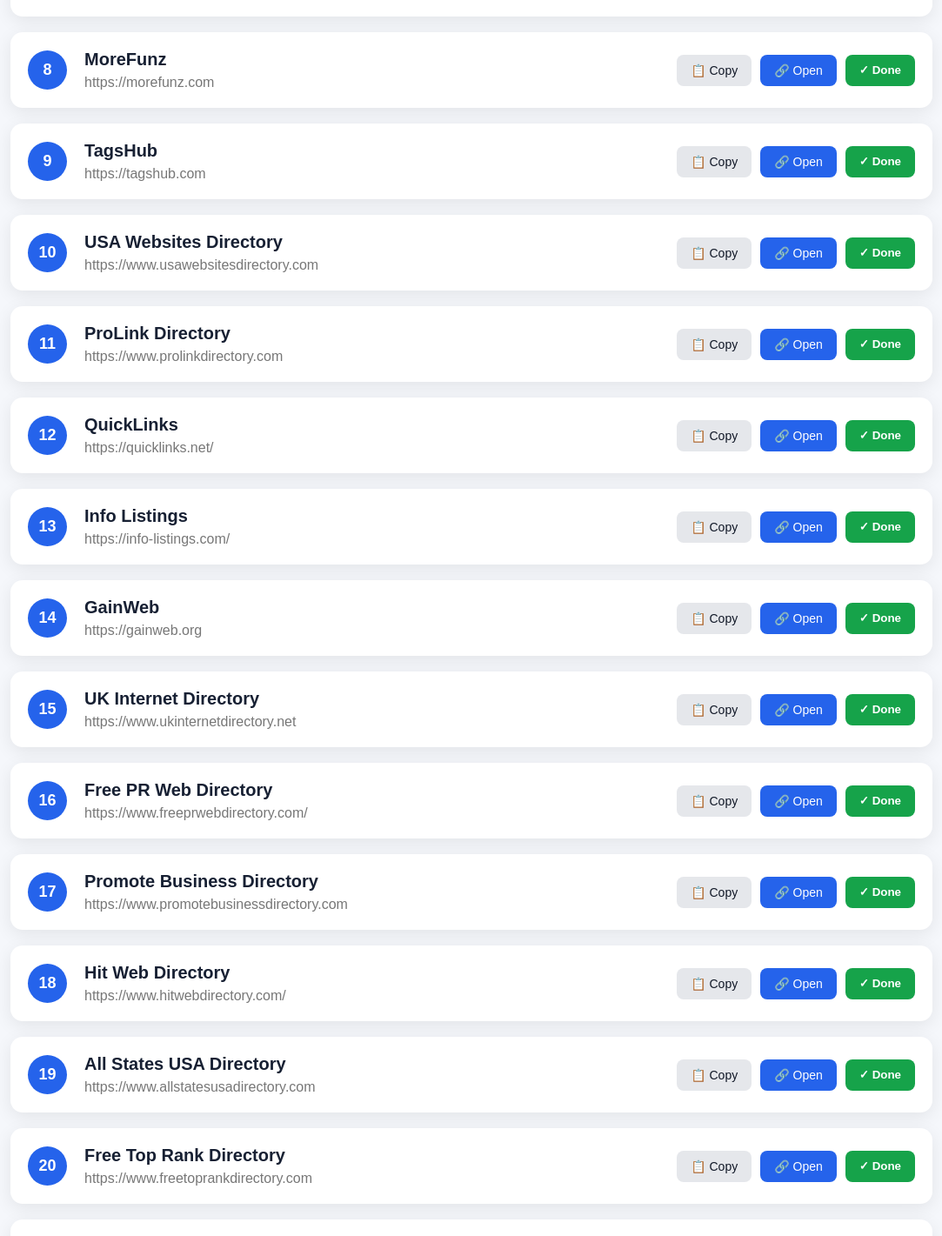
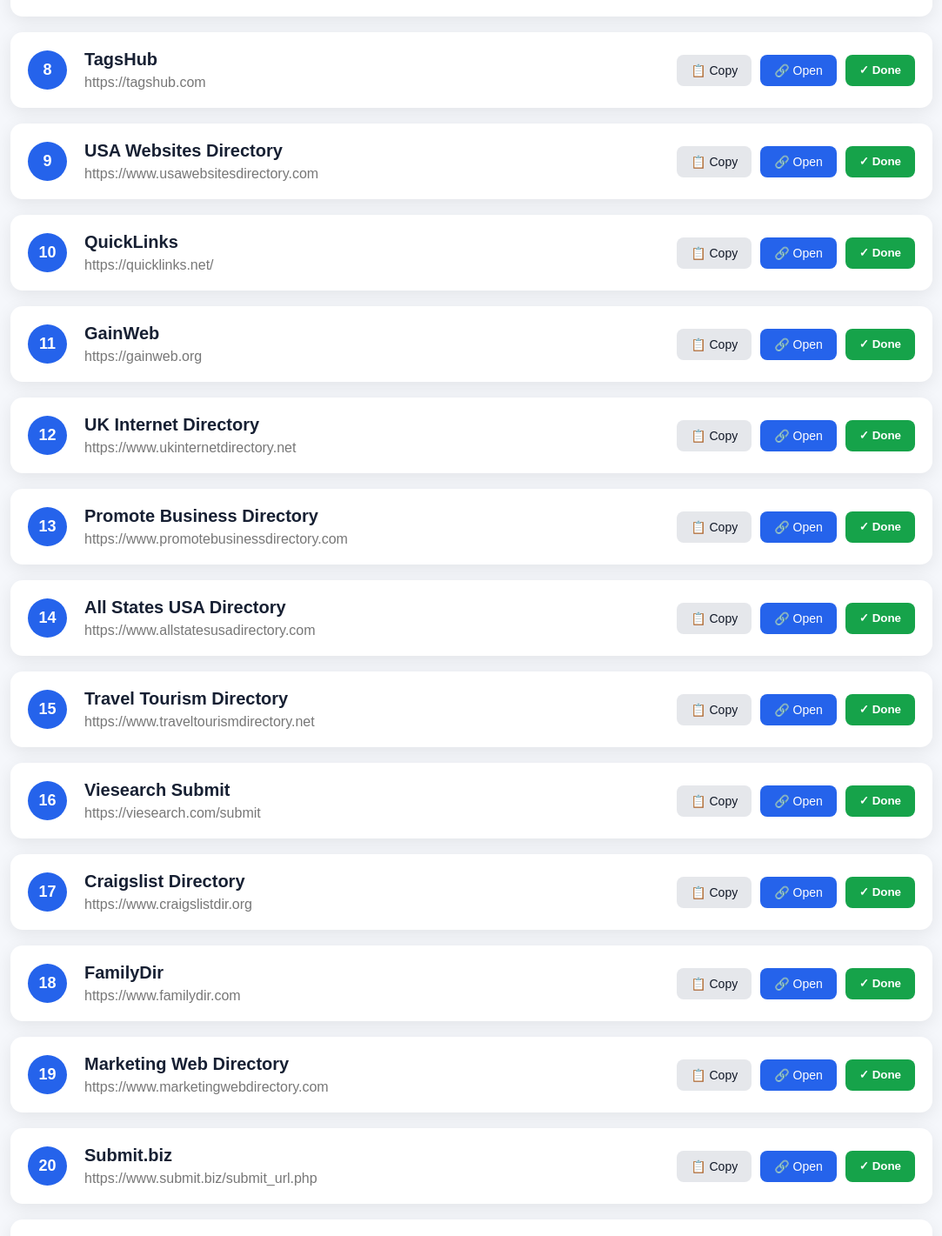
Before and after one commit to maheshwar910262-alt/digital-marketing-hub, a React (Vite) app: page /backlinks in a window 1280 px wide. Shown: the part 1331-2752 px from the top of the page at 87% size, without its empty margins (98-1181 px from the left). Built offline with nearby package versions, Linux system fonts and the light colour scheme.

Commit message:
Update backlink sites

```diff
--- a/src/App.css
+++ b/src/App.css
@@ -710,3 +710,15 @@
   }
 
 }
+.hero {
+  width: 100%;
+  margin: 0 auto 35px;
+  padding: 0;
+}
+
+.hero-banner {
+  display: block;
+  width: 100%;
+  height: auto;
+  border-radius: 14px;
+}
--- a/src/App.jsx
+++ b/src/App.jsx
@@ -14,6 +14,7 @@
 import MetaAds from "./pages/MetaAds";
 import LocalSEO from "./pages/LocalSEO";
 import EmailMarketing from "./pages/EmailMarketing";
+import heroImage from "./assets/hero.png";
 import {
   Routes,
   Route,
@@ -439,13 +440,11 @@
       ================================================= */}
 
       <section className="hero">
-
   <img
-    src="/hero.png"
+    src={heroImage}
     alt="Digital Marketing Learning Hub"
     className="hero-banner"
   />
-
 </section>
 
       {/* =================================================
--- a/src/pages/Backlinks.jsx
+++ b/src/pages/Backlinks.jsx
@@ -8,7 +8,7 @@
     url: "https://www.admyurl.com",
   },
   {
-    name: "Somuch",
+    name: "SoMuch",
     url: "https://www.somuch.com",
   },
   {
@@ -20,7 +20,7 @@
     url: "https://submitx.com/",
   },
   {
-    name: "Product Selectoren",
+    name: "Product Selector",
     url: "https://www.productselectoren.com",
   },
   {
@@ -32,10 +32,6 @@
     url: "https://www.submissionwebdirectory.com/",
   },
   {
-    name: "MoreFunz",
-    url: "https://morefunz.com",
-  },
-  {
     name: "TagsHub",
     url: "https://tagshub.com",
   },
@@ -44,16 +40,8 @@
     url: "https://www.usawebsitesdirectory.com",
   },
   {
-    name: "ProLink Directory",
-    url: "https://www.prolinkdirectory.com",
-  },
-  {
     name: "QuickLinks",
     url: "https://quicklinks.net/",
-  },
-  {
-    name: "Info Listings",
-    url: "https://info-listings.com/",
   },
   {
     name: "GainWeb",
@@ -64,36 +52,16 @@
     url: "https://www.ukinternetdirectory.net",
   },
   {
-    name: "Free PR Web Directory",
-    url: "https://www.freeprwebdirectory.com/",
-  },
-  {
     name: "Promote Business Directory",
     url: "https://www.promotebusinessdirectory.com",
-  },
-  {
-    name: "Hit Web Directory",
-    url: "https://www.hitwebdirectory.com/",
   },
   {
     name: "All States USA Directory",
     url: "https://www.allstatesusadirectory.com",
   },
   {
-    name: "Free Top Rank Directory",
-    url: "https://www.freetoprankdirectory.com",
-  },
-  {
-    name: "Quality Internet Directory",
-    url: "https://www.qualityinternetdirectory.com",
-  },
-  {
     name: "Travel Tourism Directory",
     url: "https://www.traveltourismdirectory.net",
-  },
-  {
-    name: "9Sites",
-    url: "https://www.9sites.net",
   },
   {
     name: "Viesearch Submit",
@@ -110,18 +78,6 @@
   {
     name: "Marketing Web Directory",
     url: "https://www.marketingwebdirectory.com",
-  },
-  {
-    name: "Information Crawler",
-    url: "https://www.informationcrawler.com/submit.php",
-  },
-  {
-    name: "Hit Web Directory Submit",
-    url: "https://www.hitwebdirectory.com/submit.php",
-  },
-  {
-    name: "Free Internet Web Directory",
-    url: "https://www.freeinternetwebdirectory.com",
   },
   {
     name: "Submit.biz",
@@ -152,7 +108,7 @@
     url: "https://activdirectory.net",
   },
   {
-    name: "Caida",
+    name: "CAIDA",
     url: "https://caida.eu",
   },
   {
@@ -176,7 +132,7 @@
     url: "https://smartseolink.org",
   },
   {
-    name: "Best Buy Directory",
+    name: "BestBuyDir",
     url: "https://bestbuydir.com",
   },
   {
@@ -184,16 +140,12 @@
     url: "https://dentons.net/advertise/create/basic",
   },
   {
-    name: "Made With VueJS",
+    name: "Made With Vue JS",
     url: "https://madewithvuejs.com",
   },
   {
-    name: "Craigslist Directory Net",
+    name: "Craigslist Directory",
     url: "https://www.craigslistdirectory.net/",
-  },
-  {
-    name: "Somuch",
-    url: "https://somuch.com/",
   },
   {
     name: "Free Web Submission",
@@ -206,10 +158,6 @@
   {
     name: "Expansion Directory",
     url: "https://www.expansiondirectory.com",
-  },
-  {
-    name: "AdmyURL",
-    url: "https://admyurl.com/",
   },
   {
     name: "WebSquash",
@@ -268,7 +216,7 @@
     url: "https://www.fire-directory.com",
   },
   {
-    name: "Bluebook Directory",
+    name: "BlueBook Directory",
     url: "https://www.bluebook-directory.com",
   },
   {
@@ -278,10 +226,6 @@
   {
     name: "SEO Optimization Directory",
     url: "https://seooptimizationdirectory.com",
-  },
-  {
-    name: "Directory6",
-    url: "https://directory6.org",
   },
   {
     name: "European Navigator",
@@ -300,16 +244,24 @@
     url: "https://ebay-dir.com",
   },
   {
-    name: "A Web List",
-    url: "https://aweblist.org",
-  },
-  {
     name: "Jayde",
     url: "https://www.jayde.com",
   },
   {
-    name: "Just Directory",
-    url: "https://justdirectory.org",
+    name: "The SEO Backlink",
+    url: "https://www.theseobacklink.com",
+  },
+  {
+    name: "MediaFire Direct Link",
+    url: "https://www.mediafiredirectlink.com",
+  },
+  {
+    name: "LinkCentre",
+    url: "https://www.linkcentre.com",
+  },
+  {
+    name: "Brown Edge Directory",
+    url: "https://brownedgedirectory.com",
   },
 ];
 const DONE_TIME = 24 * 60 * 60 * 1000;
```
